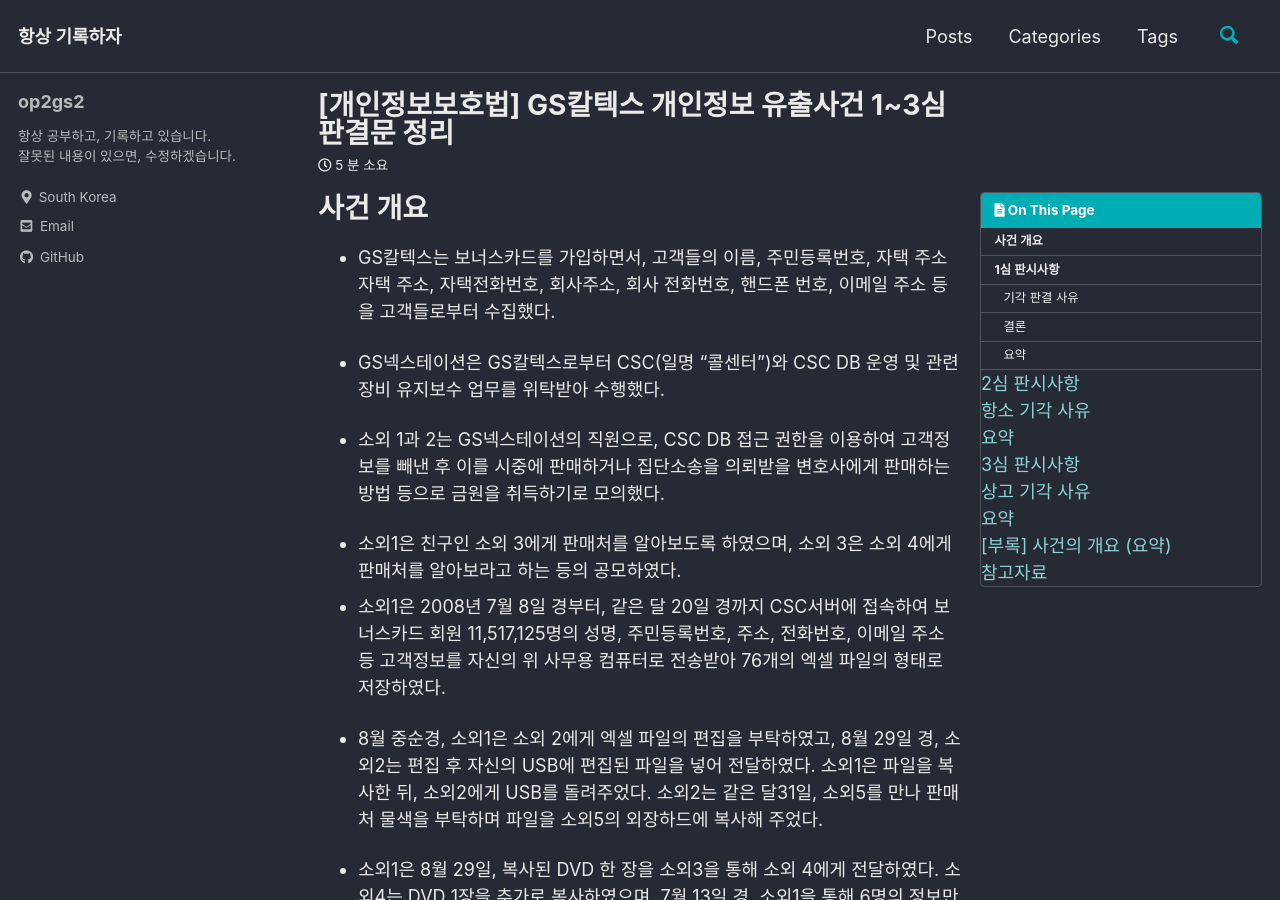
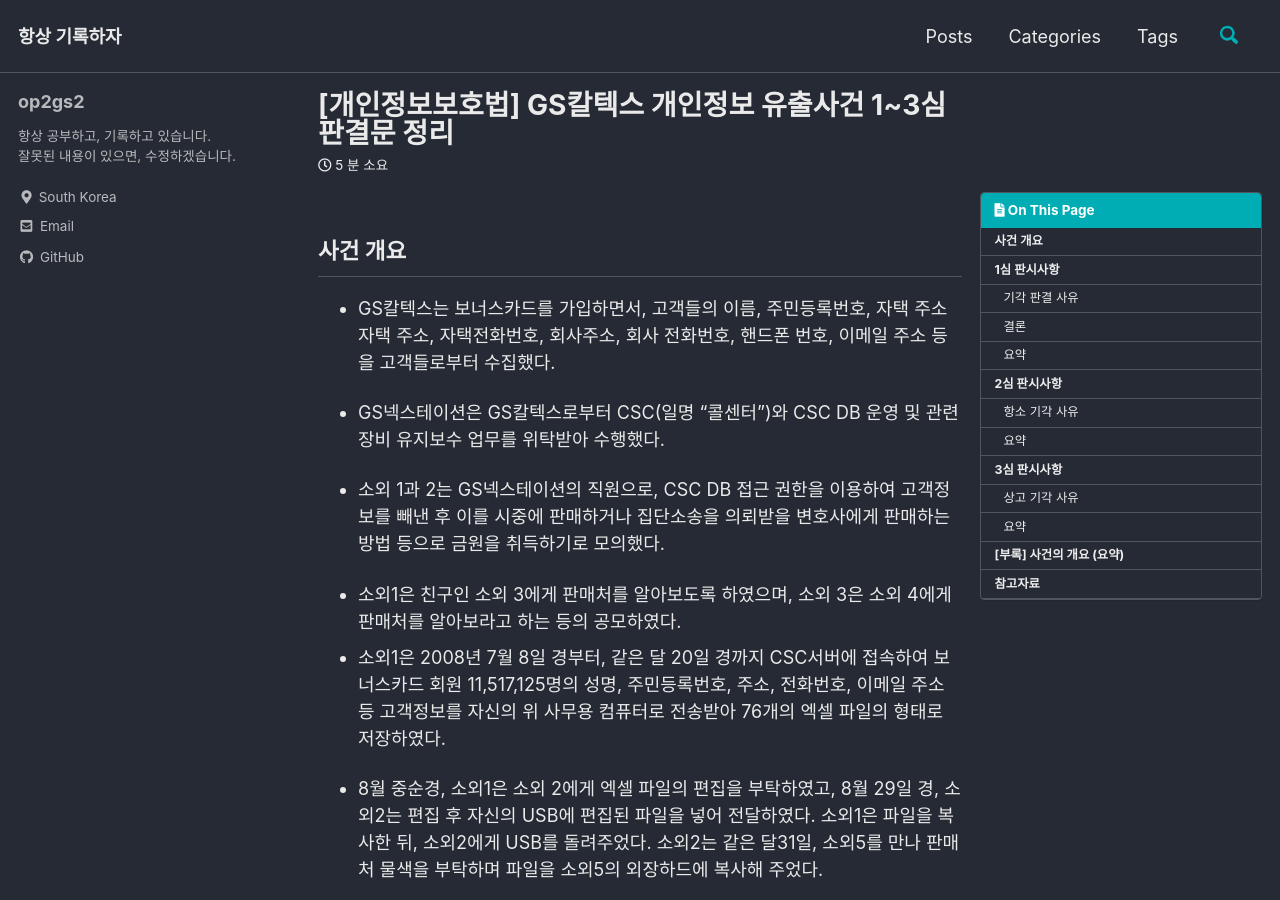
Before and after one commit to DongkilShin1/op2gs2.github.io, a Jekyll site: the page built from _posts/2021/개인정보보호법/2021-06-20-GS칼텍스 개인정보 유출사건 판결문 정리.md, in a window 1280 px wide and 900 px high. Built offline with Jekyll 4.4.1, drawn with Linux system fonts in a browser that asks for light colours; cached includes are drawn as plain includes; comment, search, counter and statistics services are not loaded.

Commit message:
no message

```diff
--- a/_posts/2021/개인정보보호법/2021-06-20-GS칼텍스 개인정보 유출사건 판결문 정리.md
+++ b/_posts/2021/개인정보보호법/2021-06-20-GS칼텍스 개인정보 유출사건 판결문 정리.md
@@ -15,7 +15,7 @@ tags:
 last_modified_at: 2021-06-20T16:50:30+09:00
 ---
 
-# 사건 개요
+## 사건 개요
 - GS칼텍스는 보너스카드를 가입하면서, 고객들의 이름, 주민등록번호, 자택 주소 자택 주소, 자택전화번호, 회사주소, 회사 전화번호, 핸드폰 번호, 이메일 주소 등을 고객들로부터 수집했다.
 
 - GS넥스테이션은 GS칼텍스로부터 CSC(일명 “콜센터”)와 CSC DB 운영 및 관련 장비 유지보수 업무를 위탁받아 수행했다.
@@ -41,7 +41,7 @@ last_modified_at: 2021-06-20T16:50:30+09:00
 
 ---
 
-# 1심 판시사항
+## 1심 판시사항
 - 헌법 10조와 17조에 따라, 원고는 자신의 의사에 반하여 개인정보가 함부로 공개되지 아니할 권리를 가진다.
 
 - 피고에게 손해배상 책임을 지우기 위해서는 다음 사항들이 인정되어야 한다.
@@ -72,7 +72,7 @@ last_modified_at: 2021-06-20T16:50:30+09:00
 
 ---
 
-# 2심 판시사항
+## 2심 판시사항
 
 - 개인정보의 유출로 인하여 그 개인에게 정신적 손해가 발생하였는지는 다음과 같은 요소를 고려하여 개별적, 구체적으로 판단되어야 한다.
 1. 그 유출된 개인정보의 종류와 성격
@@ -100,7 +100,7 @@ last_modified_at: 2021-06-20T16:50:30+09:00
 
 ---
 
-# 3심 판시사항
+## 3심 판시사항
 
 정보주체의 의사에 반하여, 위자료를 배상할 만한 정신적 손해가 발생했는지 판단하기 위해서는 다음과 같은 사항을 종합적으로 고려하여 구체적 사건에 따라 개별적으로 판단해야 한다
 
@@ -135,7 +135,7 @@ last_modified_at: 2021-06-20T16:50:30+09:00
 
 ---
 
-# [부록] 사건의 개요 (요약)
+## [부록] 사건의 개요 (요약)
 
 주유 관련 보너스카드 회원으로 가입한 고객들의 개인정보를 데이터베이스로 구축하여 관리하면서 이를 이용하여 고객서비스센터를 운영하는 甲 주식회사로부터 고객서비스센터 운영 업무 등을 위탁받아 수행하는 乙 주식회사 관리팀 직원 丙이, 丁 등과 공모하여 戊 등을 포함한 보너스카드 회원의 성명, 주민등록번호, 주소, 전화번호, 이메일 주소 등 고객정보를 빼내어 DVD 등 저장매체에 저장된 상태로 전달 또는 복제한 후 개인정보유출 사실을 언론을 통하여 보도함으로써 집단소송에 활용할 목적으로 고객정보가 저장된 저장매체를 언론 관계자들에게 제공한 사안에서, 개인정보가 丙에 의하여 유출된 후 저장매체에 저장된 상태로 공범들과 언론 관계자 등에게 유출되었지만 언론보도 직후 개인정보가 저장된 저장매체 등을 소지하고 있던 사건 관련자들로부터 저장매체와 편집 작업 등에 사용된 컴퓨터 등이 모두 압수, 임의 제출되거나 폐기된 점, 범행을 공모한 丙 등이 개인정보 판매를 위한 사전작업을 하는 과정에서 위와 같이 한정된 범위의 사람들에게 개인정보가 전달 또는 복제된 상태에서 범행이 발각되어 개인정보가 수록된 저장매체들이 모두 회수되거나 폐기되었고 그밖에 개인정보가 유출된 흔적도 보이지 아니하여 제3자가 개인정보를 열람하거나 이용할 수는 없었다고 보이는 점, 개인정보를 유출한 범인들이나 언론 관계자들이 개인정보 중 일부를 열람한 적은 있으나 개인정보의 종류 및 규모에 비추어 위와 같은 열람만으로 특정 개인정보를 식별하거나 알아내는 것은 매우 어려울 것으로 보이는 점, 개인정보 유출로 인하여 戊 등에게 신원확인, 명의도용이나 추가적인 개인정보 유출 등 후속 피해가 발생하였음을 추지할 만한 상황이 발견되지 아니하는 점 등 제반 사정에 비추어 볼 때, 개인정보 유출로 인하여 戊 등에게 위자료로 배상할 만한 정신적 손해가 발생하였다고 보기는 어렵다고 한 사례.
 
@@ -143,7 +143,7 @@ last_modified_at: 2021-06-20T16:50:30+09:00
 
 ---
 
-# 참고자료
+## 참고자료
 
 [1심 판결문: 서울중앙지방법원 2010. 9. 16., 선고, 2008가합111003,2009가합26041(병합),2009가합121922(병합), 판결](https://www.law.go.kr/precInfoP.do?mode=0&precSeq=168386)
 
```
Also changed, not shown: _posts/2021/개인정보보호법/2021-06-20-2016도13263판결문 정리.md (+2 -2 lines).
